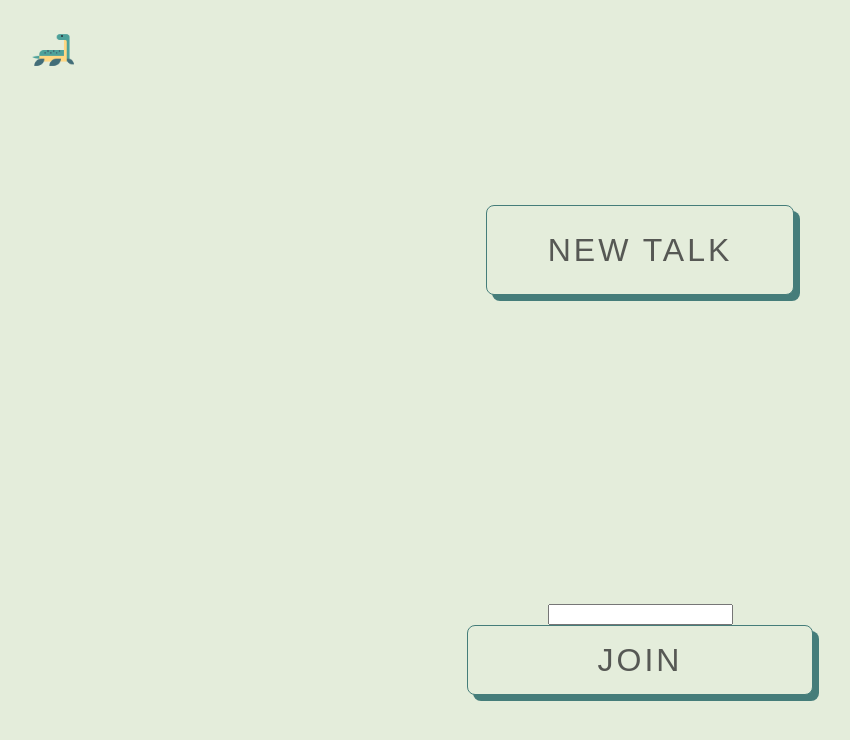
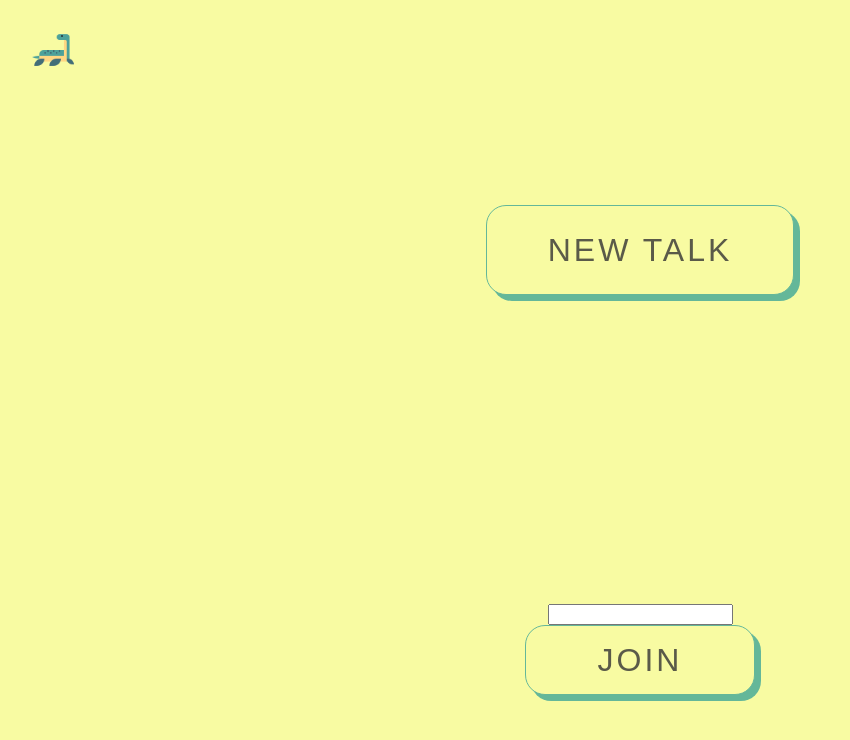
Before and after one commit to pifls/zootalks, a React (Create React App) app: page / in a window 1280 px wide. Shown: the top 740 px of the page, without its empty margins (0-850 px from the left). Built offline with nearby package versions, Linux system fonts and the light colour scheme.

Commit message:
styles update

```diff
--- a/src/components/Join/Join.module.scss
+++ b/src/components/Join/Join.module.scss
@@ -14,7 +14,7 @@
         background-color: $color-bg;
         font-size: 2em;
         letter-spacing: 3px;
-        border-radius: 8px;
+        border-radius: 20px;
         border: 1px solid $primary-green;
         box-shadow: 6px 6px 0px $primary-green;
         opacity: 0.8;
@@ -29,7 +29,7 @@
     }
     .joinTalkButton {
         height: 70px;
-        width: 90%;
+        width: 60%;
     }
 
     form {
--- a/src/global-styles.scss
+++ b/src/global-styles.scss
@@ -1,6 +1,6 @@
 // Project colors
-$color-bg: #e4eddb;
-$primary-green: #1e6262;
+$color-bg: #f8fba2;
+$primary-green: #40a798;
 $secondary-green: #144d53;
 $primary-red: #fa4659;
 $text-color: #333;
```
